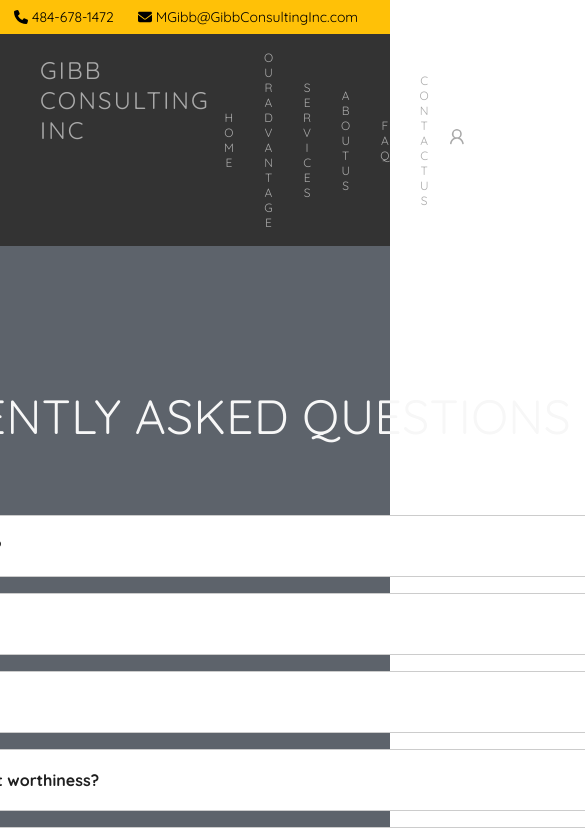
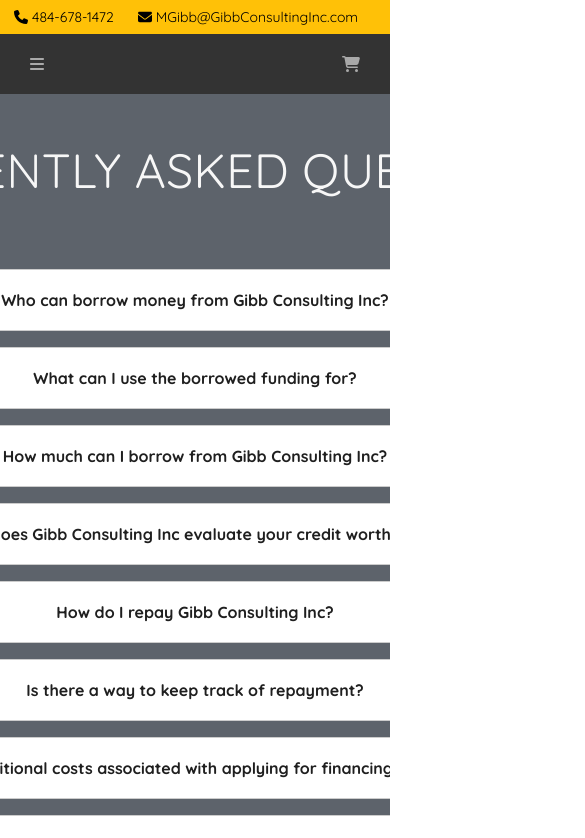
Before and after one commit to srphfthnd/tfa-react, a React (Create React App) app: page /faq in a window 390 px wide. Shown: the top 838 px of the page, 585 px wide, since content can reach past the window. Built offline with nearby package versions, Linux system fonts and the light colour scheme; a web font is replaced by a local one.

Commit message:
added side drawer on mobile view

```diff
--- a/src/App.css
+++ b/src/App.css
@@ -2,44 +2,21 @@
 @import url("https://fonts.googleapis.com/css?family=Muli");
 
 * {
-  font-family: 'Quicksand', sans-serif;
+    font-family: "Quicksand", sans-serif;
 }
 
-.App {
-  text-align: center;
+.app-root {
+    display: flex;
+    flex-direction: column;
+    text-align: center;
+    height: 100%;
+    width: 100%;
 }
 
-.App-logo {
-  height: 40vmin;
-  pointer-events: none;
+@media screen and (max-width: 600px) {
+    .app-root {
+        flex-direction: column;
+        overflow-x: hidden;
+        overflow-y: scroll;
+    }
 }
-
-@media (prefers-reduced-motion: no-preference) {
-  .App-logo {
-    animation: App-logo-spin infinite 20s linear;
-  }
-}
-
-.App-header {
-  background-color: #282c34;
-  min-height: 100vh;
-  display: flex;
-  flex-direction: column;
-  align-items: center;
-  justify-content: center;
-  font-size: calc(10px + 2vmin);
-  color: white;
-}
-
-.App-link {
-  color: #61dafb;
-}
-
-@keyframes App-logo-spin {
-  from {
-    transform: rotate(0deg);
-  }
-  to {
-    transform: rotate(360deg);
-  }
-}
--- a/src/App.js
+++ b/src/App.js
@@ -9,11 +9,13 @@
 import FaqPage from './components/body/faq/faqpage';
 import ReviewUsPage from './components/body/reviewus/reviewus';
 import Footer from './components/footer/footer';
+import Banner from './components/header/navigation-bar/banner';
 
 function App() {
   return (
-    <>
+    <div className='app-root'>
       <Router>
+        <Banner/>
         <NavigationBar/>
         <Routes>
           <Route path='*' element={<HomePage/>} />
@@ -25,7 +27,7 @@
         </Routes>
         <Footer/>
       </Router>
-    </>
+    </div>
   );
 }
 
--- /dev/null
+++ b/src/components/header/navigation-bar/banner.jsx
@@ -0,0 +1,25 @@
+
+import { faPhone } from '@fortawesome/free-solid-svg-icons'
+import { faEnvelope } from '@fortawesome/free-solid-svg-icons'
+import { FontAwesomeIcon } from '@fortawesome/react-fontawesome';
+
+function Banner() {
+    return (
+        <div className="nav-banner">
+            <div className="nav-content contact-number">
+                <FontAwesomeIcon icon={faPhone} />
+                <a>
+                    <span>484-678-1472</span>
+                </a>
+            </div>
+            <div className="nav-content email">
+                <FontAwesomeIcon icon={faEnvelope} />
+                <a>
+                    <span>MGibb@GibbConsultingInc.com</span>
+                </a>
+            </div>
+        </div>
+    );
+}
+
+export default Banner;
--- a/src/components/header/navigation-bar/navigation-bar.jsx
+++ b/src/components/header/navigation-bar/navigation-bar.jsx
@@ -1,42 +1,53 @@
-import React, { useEffect } from 'react';
+import React, { useEffect, useState } from 'react';
 import { useNavigate, useLocation } from 'react-router-dom';
 import './navigation-bar.scss'
 import { ReactComponent as UserLogo } from '../../../assets/login.svg';
+import { faBell, faCancel, faCartFlatbed, faCartPlus, faCartShopping, faClose, faCross, faCrosshairs, faShop, faX } from '@fortawesome/free-solid-svg-icons';
 import { FontAwesomeIcon } from '@fortawesome/react-fontawesome';
-import { faPhone } from '@fortawesome/free-solid-svg-icons'
-import { faEnvelope } from '@fortawesome/free-solid-svg-icons'
+import { faBars } from '@fortawesome/free-solid-svg-icons/faBars';
+import { faCartArrowDown } from '@fortawesome/free-solid-svg-icons/faCartArrowDown';
 
 function NavigationBar() {
     const navigate = useNavigate();
     const location = useLocation();
 
+    const [toggleSideBar, setToggleSideBar] = useState(false);
+
     const pageRedirect = (page) => {
         navigate(page);
+        setToggleSideBar(false);
     }
 
     useEffect(() => {
         window.scrollTo(0, 0)
     }, [location])
 
+    const handleToggleBarLines = () => {
+        setToggleSideBar(!toggleSideBar);
+    }
+
+    const disableScrollOnSideMenu = () => {
+        document.body.style.overflowY = 'hidden'
+    }
+
+    const enableScrollOnSideMenu = () => {
+        document.body.style.overflowY = ''
+    }
+
     return (
-        <div className='nav-keep'>
-            <div className='nav-banner'>
-                <div className='nav-content contact-number'>
-                    <FontAwesomeIcon icon={faPhone} />
-                    <a><span>484-678-1472</span></a>
-                </div>
-                <div className='nav-content email'>
-                    <FontAwesomeIcon icon={faEnvelope} />
-                    <a><span>MGibb@GibbConsultingInc.com</span></a>
-                </div>
+        <div className='navbar'>
+            <div className='nav-container-mobile'>
+                <FontAwesomeIcon icon={faBars} onClick={() => handleToggleBarLines()}/>
+                <FontAwesomeIcon icon={faCartShopping}/>
             </div>
-            <div className='nav-container'>
+            <div className={`nav-container ${toggleSideBar ? '' : 'hide-menu'}`}>
                 <div className='section-nav'>
                     <div className='header-logo'>
                         <h3 className='logo'>Gibb Consulting Inc</h3>
+                        <FontAwesomeIcon className='side-menu-close' icon={faX} onClick={() => handleToggleBarLines()}/>
                     </div>
-                    <div className='header-menu'>
-                        <ul className='menu'>
+                    <div className="header-menu">
+                        <ul className={`menu ${toggleSideBar ? 'sidebar-open' : ''}`}>
                             <li className='list'><a onClick={() => pageRedirect('/')}>Home</a></li>
                             <li className='list'><a onClick={() => pageRedirect('/our-advantage')}>Our Advantage</a></li>
                             <li className='list'><a onClick={() => pageRedirect('/services')}>Services</a></li>
--- a/src/components/header/navigation-bar/navigation-bar.scss
+++ b/src/components/header/navigation-bar/navigation-bar.scss
@@ -1,14 +1,12 @@
-.nav-keep {
+.nav-banner {
     position: sticky;
-    z-index: 999;
     top: 0;
-}
-
-.nav-banner {
     display: flex;
     flex-direction: row;
-    background-color:  var(--yellow);
+    width: 100%;
+    background-color: var(--yellow);
     padding-block: 8px;
+    z-index: 1000;
 
     .nav-content {
         padding-inline: 10px;
@@ -18,6 +16,18 @@
             padding-inline: 4px;
         }
     }
+}
+
+.navbar {
+    position: sticky;
+    z-index: 999;
+    top: 34px;
+    display: flex;
+    flex-direction: column;
+}
+
+.nav-container-mobile {
+    display: none;
 }
 
 .nav-container {
@@ -49,14 +59,18 @@
     align-self: flex-start;
     padding-block: 21px;
     flex-basis: 20%;
-}
 
-.logo {
-    font-family: 'Quicksand', sans-serif;
-    font-size: 24px !important;
-    color: #A9A9A9;
-    letter-spacing: 0.091em;
-    text-transform: uppercase;
+    .logo {
+        font-family: "Quicksand", sans-serif;
+        font-size: 24px !important;
+        color: #a9a9a9;
+        letter-spacing: 0.091em;
+        text-transform: uppercase;
+    }
+
+    .side-menu-close {
+        display: none;
+    }
 }
 
 .header-menu {
@@ -78,13 +92,11 @@
         .list {
             display: flex;
             margin-inline: 14px;
-            font-family: 'Quicksand', sans-serif;
+            font-family: "Quicksand", sans-serif;
             font-size: 12px;
-            color: #A9A9A9;
+            color: #a9a9a9;
             letter-spacing: 0.167em;
             text-transform: uppercase;
-            word-break: break-word;
-            max-width: 95px;
             text-align: center;
             align-items: center;
         }
@@ -112,3 +124,149 @@
         }
     }
 }
+
+@media screen and (max-width: 600px) {
+    .nav-banner {
+        position: fixed;
+        width: 100vw;
+    }
+
+    .navbar {
+        display: flex;
+        flex: 1 0 100%;
+        position: fixed;
+        z-index: 999;
+        top: 34px;
+        flex-direction: column;
+        overflow: hidden;
+    }
+
+    .nav-container {
+        display: flex;
+        position: fixed;
+        top: 34px;
+        background-color: rgb(51, 51, 51);
+        padding-inline: 0;
+        height: 100%;
+        width: 90vw;
+        visibility: visible;
+        transition: all 0.3s ease-in;
+
+        h3 {
+            margin: 0;
+            font-weight: 400;
+        }
+    }
+
+    .nav-container-mobile {
+        display: flex;
+        flex-direction: row;
+        background-color: rgb(51, 51, 51);
+        padding: 16px 24px;
+        justify-content: space-between;
+        width: 100vw;
+        box-sizing: border-box;
+
+        svg {
+            padding: 6px;
+            color: #a9a9a9;
+        }
+    }
+
+    .section-nav {
+        display: flex;
+        flex: 1 0 0;
+        flex-direction: column;
+        padding: 30px 16px;
+    }
+
+    .block {
+        padding-inline: 16px;
+    }
+
+    .header-logo {
+        display: flex;
+        align-self: flex-end;
+        padding: 14px 30px;
+        flex-basis: 0%;
+
+        .logo {
+            display: none;
+        }
+
+        .side-menu-close {
+            display: block;
+            color: #a9a9a9;
+            align-self: flex-end;
+            padding: 6px;
+        }
+    }
+
+
+    .header-menu {
+        display: flex;
+        align-self: center;
+        padding-block: 16px;
+        flex-grow: 1;
+        justify-content: flex-start;
+        align-items: flex-start;
+        align-self: flex-start;
+
+        .menu {
+            display: flex;
+            flex: 1 0 0;
+            flex-direction: column;
+            margin: 0;
+            padding: 0;
+            gap: 24px;
+            transform: translateX(-50%);
+            opacity: 0;
+            transition: opacity 0.3s ease 0.2s, transform 0.3s ease 0.2s;
+
+            .list {
+                display: flex;
+                margin-inline: 14px;
+                font-family: "Quicksand", sans-serif;
+                font-size: 18px;
+                color: #a9a9a9;
+                letter-spacing: 0.167em;
+                text-transform: uppercase;
+                text-align: center;
+                align-items: center;
+                white-space: nowrap;
+            }
+
+            a {
+                cursor: pointer;
+            }
+
+            .list:hover {
+                color: rgb(122, 190, 250);
+            }
+        }
+
+        .sidebar-open.menu {
+            opacity: 1;
+            transform: translateX(0);
+        }
+    }
+
+    .header-user {
+        display: flex;
+        flex-basis: 20%;
+        justify-content: right;
+        align-items: center;
+
+        .logo {
+            svg {
+                height: 24px;
+                width: 24px;
+            }
+        }
+    }
+
+    .hide-menu {
+        width: 0;
+        visibility: hidden;
+    }
+}
```
